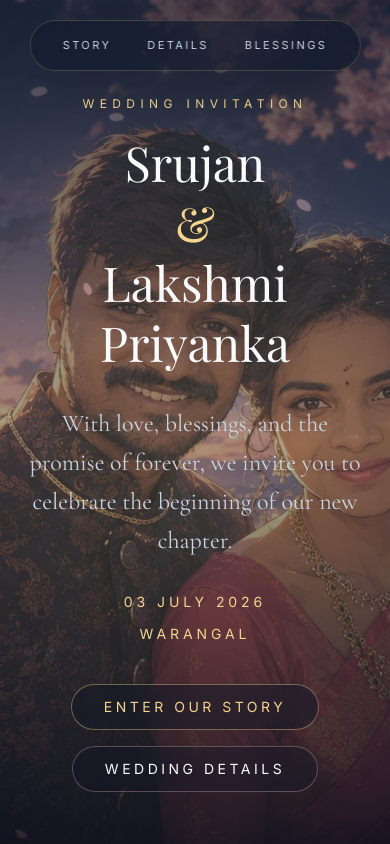
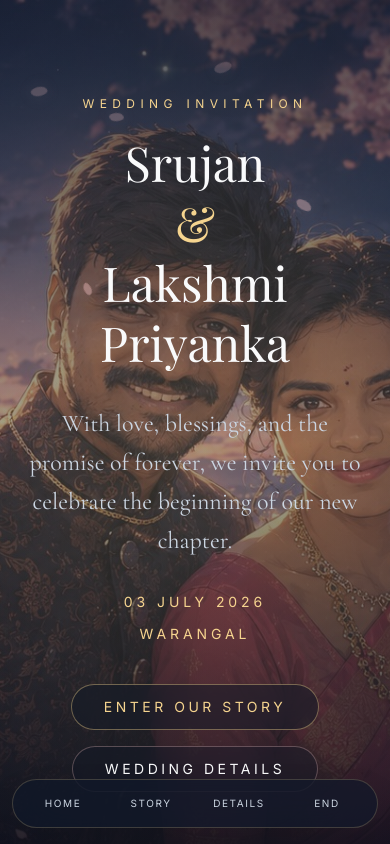
Before and after one commit to srujansudam/anime-wedding-invitation, a Next.js app: page / in a window 390 px wide. Shown: the top 844 px of the page. Built offline with nearby package versions, Linux system fonts and the light colour scheme; a web font is replaced by a local one.

Commit message:
Make floating navigation mobile friendly

```diff
--- a/components/FloatingNav.tsx
+++ b/components/FloatingNav.tsx
@@ -1,23 +1,25 @@
 "use client";
 
 const navItems = [
-  { label: "Story", href: "#story" },
-  { label: "Details", href: "#details" },
-  { label: "Blessings", href: "#blessings" },
+  { label: "Home", shortLabel: "Home", href: "#home" },
+  { label: "Story", shortLabel: "Story", href: "#story" },
+  { label: "Details", shortLabel: "Details", href: "#details" },
+  { label: "Blessings", shortLabel: "End", href: "#blessings" },
 ];
 
 export default function FloatingNav() {
   return (
-    <nav className="fixed left-1/2 top-5 z-50 -translate-x-1/2">
-      <div className="rounded-full border border-[#F5D48F]/20 bg-[#0F172A]/50 px-4 py-2 shadow-2xl backdrop-blur-xl">
-        <div className="flex items-center gap-1">
+    <nav className="fixed bottom-4 left-1/2 z-50 w-[calc(100%-1.5rem)] max-w-md -translate-x-1/2 md:bottom-auto md:top-5 md:w-auto md:max-w-none">
+      <div className="rounded-full border border-[#F5D48F]/20 bg-[#0F172A]/65 px-2 py-2 shadow-2xl backdrop-blur-xl md:px-4">
+        <div className="flex items-center justify-between gap-1">
           {navItems.map((item) => (
             <a
               key={item.href}
               href={item.href}
-              className="rounded-full px-4 py-2 text-[11px] uppercase tracking-[0.22em] text-[#CBD5E1] transition hover:bg-[#F5D48F]/15 hover:text-[#F5D48F]"
+              className="flex-1 rounded-full px-3 py-2 text-center text-[10px] uppercase tracking-[0.16em] text-[#CBD5E1] transition hover:bg-[#F5D48F]/15 hover:text-[#F5D48F] md:flex-none md:px-4 md:text-[11px] md:tracking-[0.22em]"
             >
-              {item.label}
+              <span className="md:hidden">{item.shortLabel}</span>
+              <span className="hidden md:inline">{item.label}</span>
             </a>
           ))}
         </div>
```
